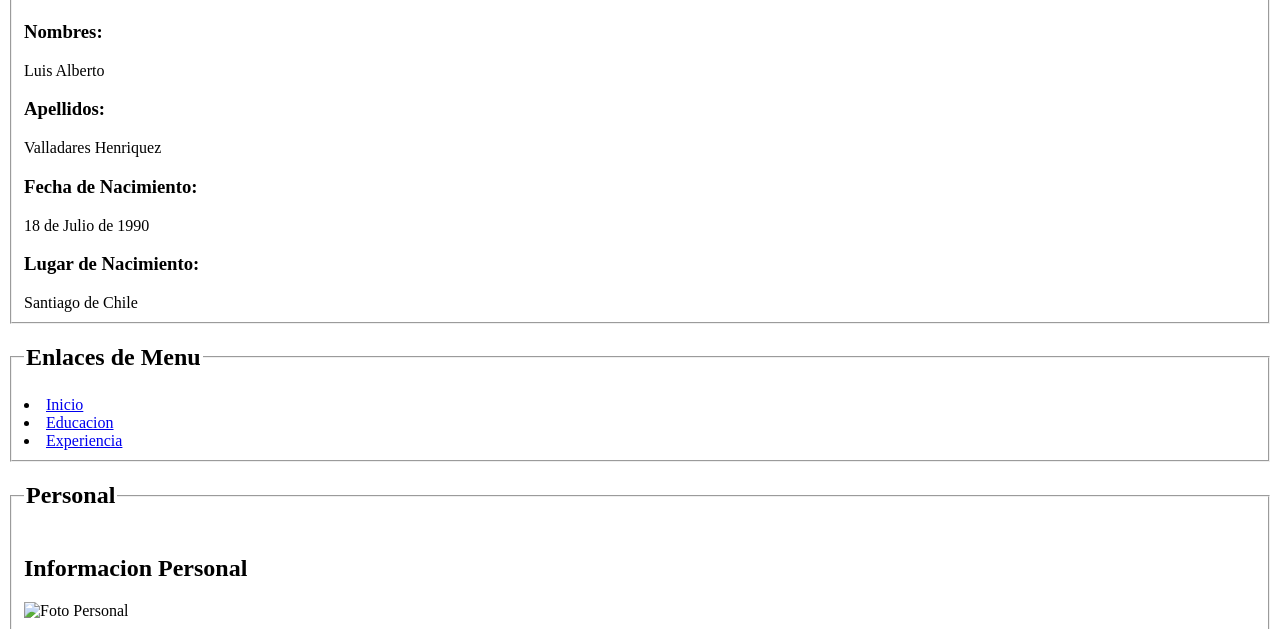
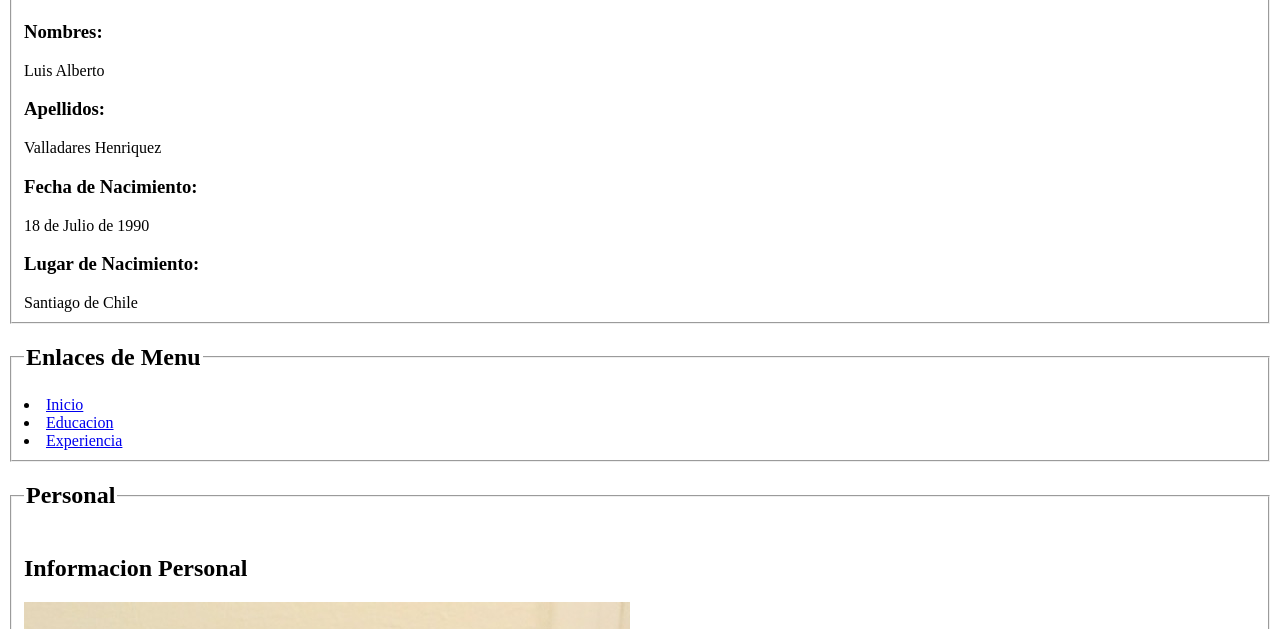
Before and after one commit to LuisValladares/PruebaFinal, a plain HTML site: page index.html in a window 1280 px wide. Shown: the part 262-891 px from the top of the page. Drawn offline with Linux system fonts and the light colour scheme.

Commit message:
P. index 6
Index terminado

```diff
--- a/index.html
+++ b/index.html
@@ -37,7 +37,7 @@
       <fieldset>
         <legend><h2>Personal</h2></legend>
         <h2>Informacion Personal</h2>
-        <img src="imagenes/FotoPersonal.png" alt="Foto Personal"></h1>
+        <img src="imagenes/Perfil.jpg" alt="Foto Personal"></h1>
       </fieldset>
     </form>
     <form name="Perfil">
```
